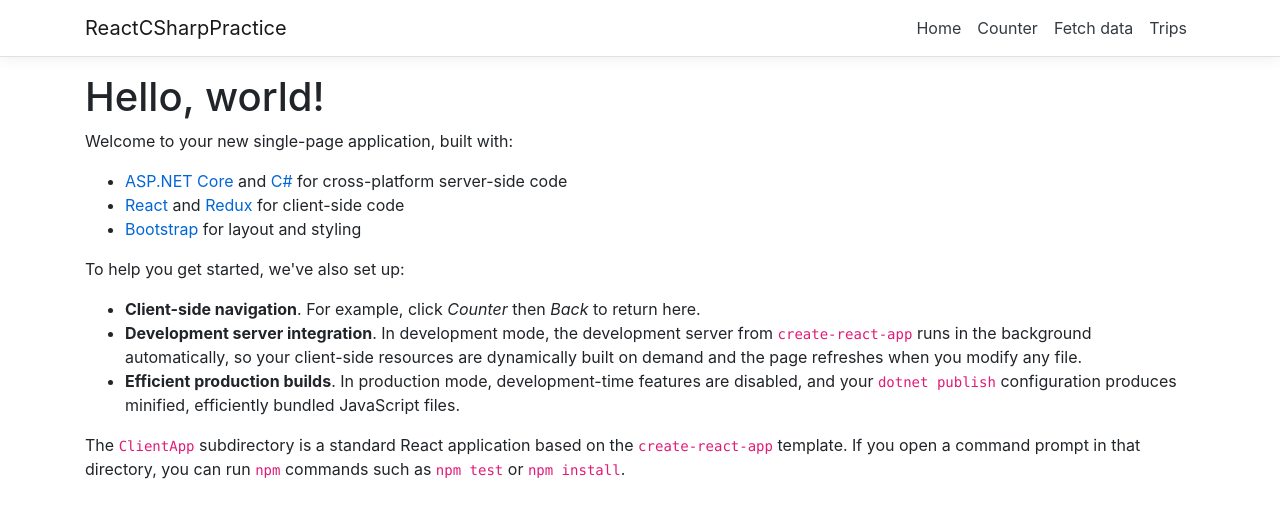
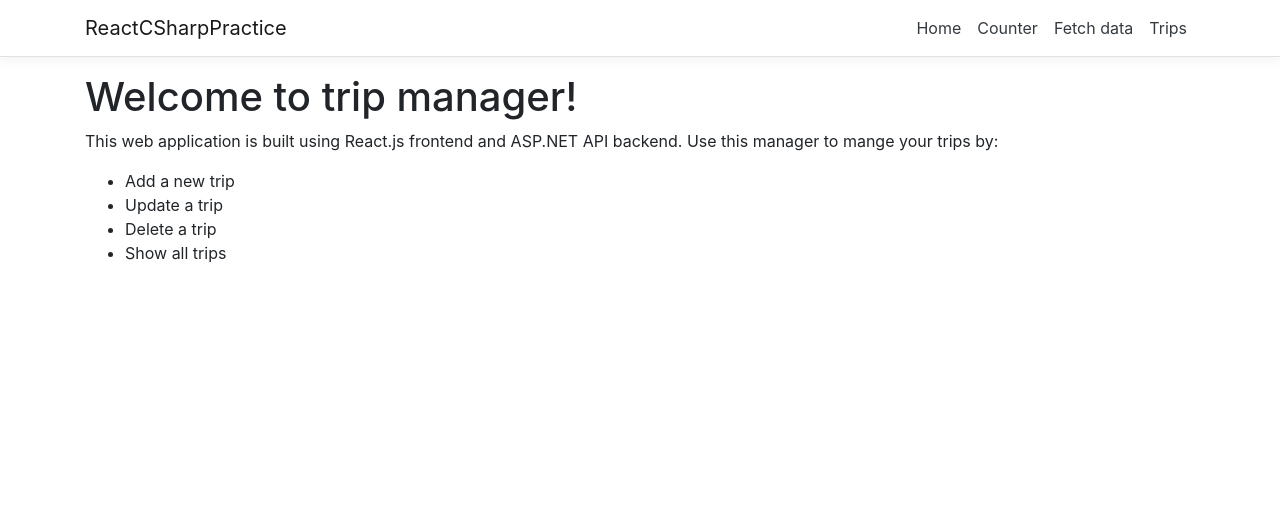
Before and after one commit to jeremymaya/react-c-sharp-practice, a React (Create React App) app in the folder ReactCSharpPractice/ReactCSharpPractice/ClientApp/: page / in a window 1280 px wide. Shown: the top 518 px of the page. Built offline with nearby package versions, Linux system fonts and the light colour scheme.

Commit message:
Reading data from React completed

```diff
--- a/ReactCSharpPractice/ReactCSharpPractice/ClientApp/src/components/Home.tsx
+++ b/ReactCSharpPractice/ReactCSharpPractice/ClientApp/src/components/Home.tsx
@@ -2,21 +2,15 @@
 import { connect } from 'react-redux';
 
 const Home = () => (
-  <div>
-    <h1>Hello, world!</h1>
-    <p>Welcome to your new single-page application, built with:</p>
-    <ul>
-      <li><a href='https://get.asp.net/'>ASP.NET Core</a> and <a href='https://msdn.microsoft.com/en-us/library/67ef8sbd.aspx'>C#</a> for cross-platform server-side code</li>
-      <li><a href='https://facebook.github.io/react/'>React</a> and <a href='https://redux.js.org/'>Redux</a> for client-side code</li>
-      <li><a href='http://getbootstrap.com/'>Bootstrap</a> for layout and styling</li>
-    </ul>
-    <p>To help you get started, we've also set up:</p>
-    <ul>
-      <li><strong>Client-side navigation</strong>. For example, click <em>Counter</em> then <em>Back</em> to return here.</li>
-      <li><strong>Development server integration</strong>. In development mode, the development server from <code>create-react-app</code> runs in the background automatically, so your client-side resources are dynamically built on demand and the page refreshes when you modify any file.</li>
-      <li><strong>Efficient production builds</strong>. In production mode, development-time features are disabled, and your <code>dotnet publish</code> configuration produces minified, efficiently bundled JavaScript files.</li>
-    </ul>
-    <p>The <code>ClientApp</code> subdirectory is a standard React application based on the <code>create-react-app</code> template. If you open a command prompt in that directory, you can run <code>npm</code> commands such as <code>npm test</code> or <code>npm install</code>.</p>
+    <div>
+        <h1>Welcome to trip manager!</h1>
+        <p>This web application is built using React.js frontend and ASP.NET API backend. Use this manager to mange your trips by:</p>
+        <ul>
+            <li>Add a new trip</li>
+            <li>Update a trip</li>
+            <li>Delete a trip</li>
+            <li>Show all trips</li>
+        </ul>
   </div>
 );
 
--- a/ReactCSharpPractice/ReactCSharpPractice/ClientApp/src/components/Trip/Trips.jsx
+++ b/ReactCSharpPractice/ReactCSharpPractice/ClientApp/src/components/Trip/Trips.jsx
@@ -1,5 +1,6 @@
 // imports the React and the Component from the React library
 import React, { Component } from 'react';
+import axios from 'axios';
 
 // defines the export class 'Trips' which extends the Component base class
 export class Trips extends Component {
@@ -14,6 +15,22 @@
         }
     }
 
+    // lifecycle method
+    // sends a request to get all trips once the UI has been loaded
+    componentDidMount() {
+        this.populateTripsData();
+    }
+
+    // sends a get request to the API backend
+    // npm install axios --save entered to use Axios which is needed to send HTTP requests
+    populateTripsData() {
+        axios.get("api/Trips/GetTrips").then(result => {
+            const response = result.data;
+            this.setState({trips: response, loading: false});
+        })
+    }
+
+    // method to render a HTML table with trips data
     renderAllTripsTable(trips) {
         return (
             <table className="table table-striped">
@@ -27,18 +44,25 @@
                     </tr>
                 </thead>
                 <tbody>
-                    <tr>
-                        <td>a</td>
-                        <td>b</td>
-                        <td>c</td>
-                        <td>d</td>
-                        <td> - </td>
-                    </tr>
+                    {
+                        trips.map(trip => (
+                        // each table row needs to have a unique identifier
+                        <tr key={trip.id}>
+                            <td>{trip.name}</td>
+                            <td>{trip.description}</td>
+                            <td>{new Date(trip.dateStarted).toLocaleDateString()}</td>
+                            <td>{trip.dateCompleted ? new Date(trip.dateCompleted).toLocaleDateString : '-'}</td>
+                            <td> - </td>
+                        </tr>
+                        ))
+                    }
                 </tbody>
             </table>
         );
     }
 
+    // renders <div> which acts as the component's parent node
+    // only one nodule can be returned per class
     render() {
         let content = this.state.loading ? (
             <p>
```
Also changed, not shown: 1 other file (tests, documents, lock files or other folders).
